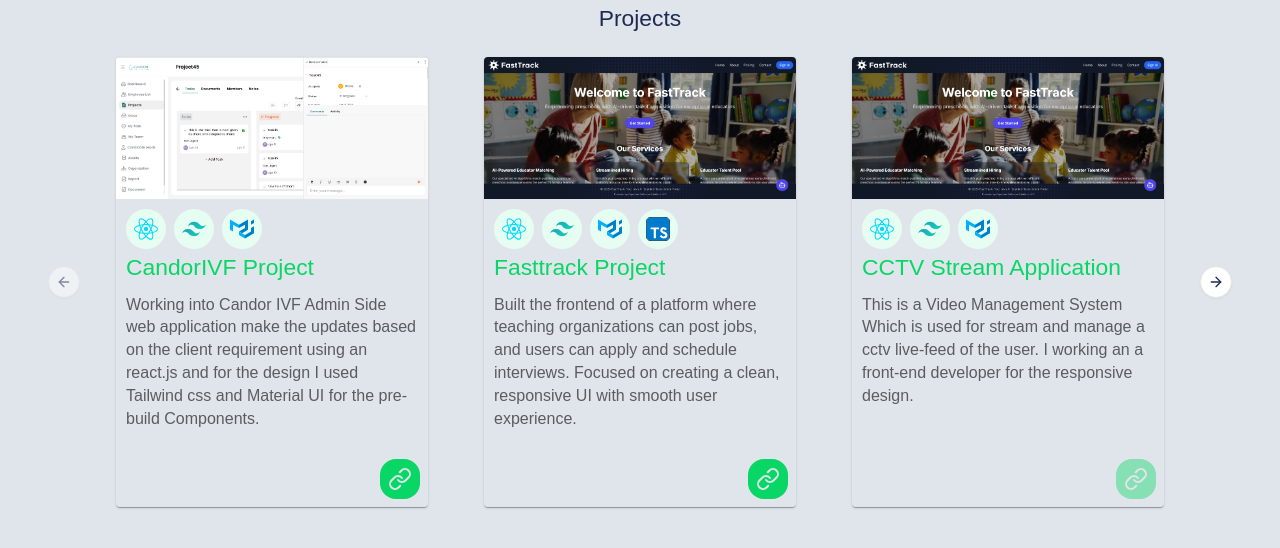
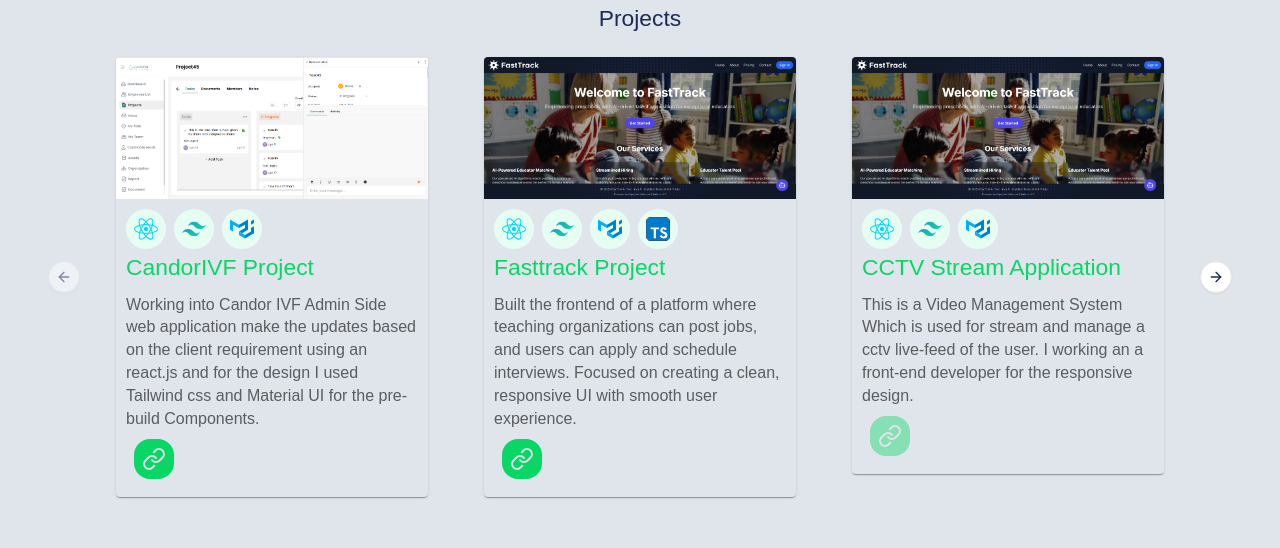
Before and after one commit to Darsh2608/Portfolio, a Next.js app: page /projects in a window 1280 px wide. Shown: the top 548 px of the page. Built offline with nearby package versions, Linux system fonts and the light colour scheme; a web font is replaced by a local one.

Commit message:
Project Card Update

```diff
--- a/src/app/components/ProjectCard.jsx
+++ b/src/app/components/ProjectCard.jsx
@@ -38,7 +38,7 @@
         display: "flex",
         flexDirection: "column",
         margin: "20px",
-        height: "450px",
+        height: "auto",
         backgroundColor: "var(--background-color)",
       }}
     >
@@ -94,8 +94,6 @@
         >
           {description}
         </Typography>
-      </Box>
-      <Box>
         <CardActions className="flex float-right">
           {url !== "not available" ? (
             <button
```
